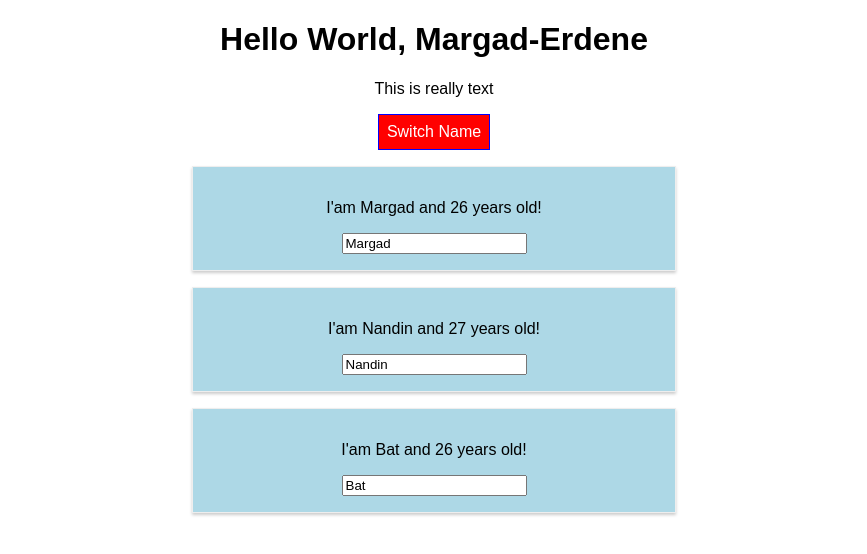
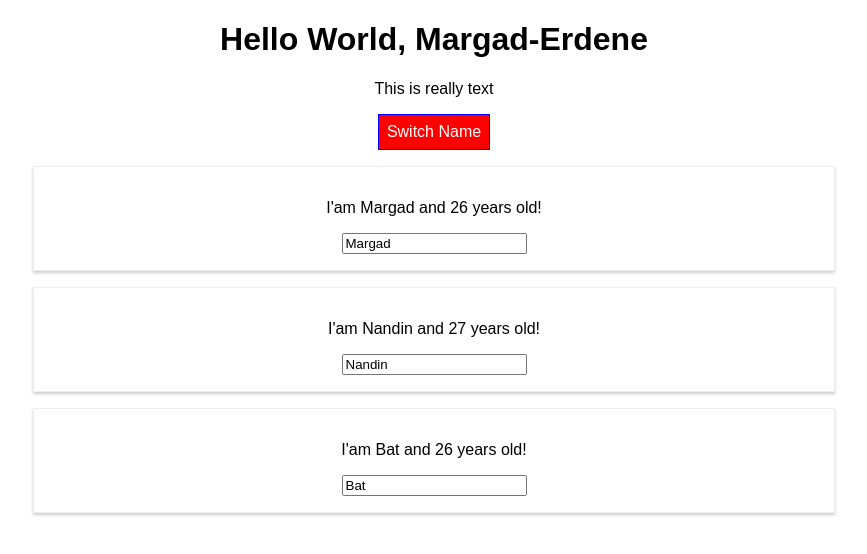
Before and after one commit to rmargaderdene/react-base-features, a React (Create React App) app: page / in a window 1280 px wide. Both pictures are taken after a click on the button "Switch Name". Shown: the top 554 px of the page, without its empty margins (206-1073 px from the left). Built offline with nearby package versions, Linux system fonts and the light colour scheme.

Commit message:
removed radium features

```diff
--- a/src/App.js
+++ b/src/App.js
@@ -1,6 +1,5 @@
 import React, { Component } from 'react';
 import './App.css';
-import Radium, { StyleRoot } from 'radium';
 import Person from './Person/Person';
 
 class App extends Component {
@@ -100,7 +99,6 @@
     }
 
     return (
-      <StyleRoot>
       <div className="App">
         <h1>Hello World, Margad-Erdene</h1>
         <p className={classes.join(' ')}>This is really text</p>
@@ -109,9 +107,8 @@
           onClick={this.togglePersonsHandler}>Switch Name</button>
         {persons}
       </div>
-      </StyleRoot>
     );
   }
 }
 
-export default Radium(App);
+export default App;
--- a/src/Person/Person.js
+++ b/src/Person/Person.js
@@ -1,19 +1,10 @@
 import React from 'react';
-import Radium from 'radium';
 
 import './Person.css';
 
 const person = (props) => {
-
-    const style = {
-        '@media (min-width: 500px)': {
-            width: '450px',
-            background: 'lightblue'
-        }
-    }
-
     return (
-        <div className="Person" style={style}>
+        <div className="Person">
             <p onClick={props.click}>I'am {props.name} and {props.age} years old!</p>
             <p>{props.children}</p>
             <input type='text' onChange={props.nameChange} value={props.name}/>
@@ -21,4 +12,4 @@
     );
 };
 
-export default Radium(person);
+export default person;
```
Lines whose indentation alone changed are shown as unchanged.
